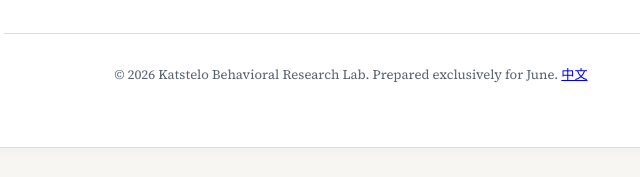
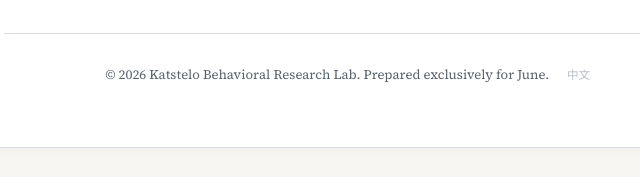
Before and after one commit to lizarrrdddddd/Observation_and_Analysis_of_Clingy_Behavior_in_a_June-Dependent_Felid, a plain HTML site: page index.html in a window 1280 px wide. Shown: the part 2540-2717 px from the top of the page, 425-1065 px from the left. Drawn offline with Linux system fonts and the light colour scheme.

Commit message:
Update style.css

```diff
--- a/style.css
+++ b/style.css
@@ -255,6 +255,24 @@ body {
   color: var(--text-muted);
   text-align: center;
 }
+/*切換語言的秘密連結*/
+.secret-lang-link {
+  margin-left: 0.5rem;
+  padding: 0.05rem 0.35rem;
+  font-size: 0.72rem;
+  color: #b6bec6;
+  text-decoration: none;
+  border: 1px solid transparent;
+  border-radius: 3px;
+  transition: color 0.2s ease, border-color 0.2s ease;
+}
+
+.secret-lang-link:hover,
+.secret-lang-link:focus-visible {
+  color: var(--accent-color);
+  border-color: var(--border-color);
+  outline: none;
+}
 
 /* 手機版自適應 */
 @media (max-width: 820px) {
```
